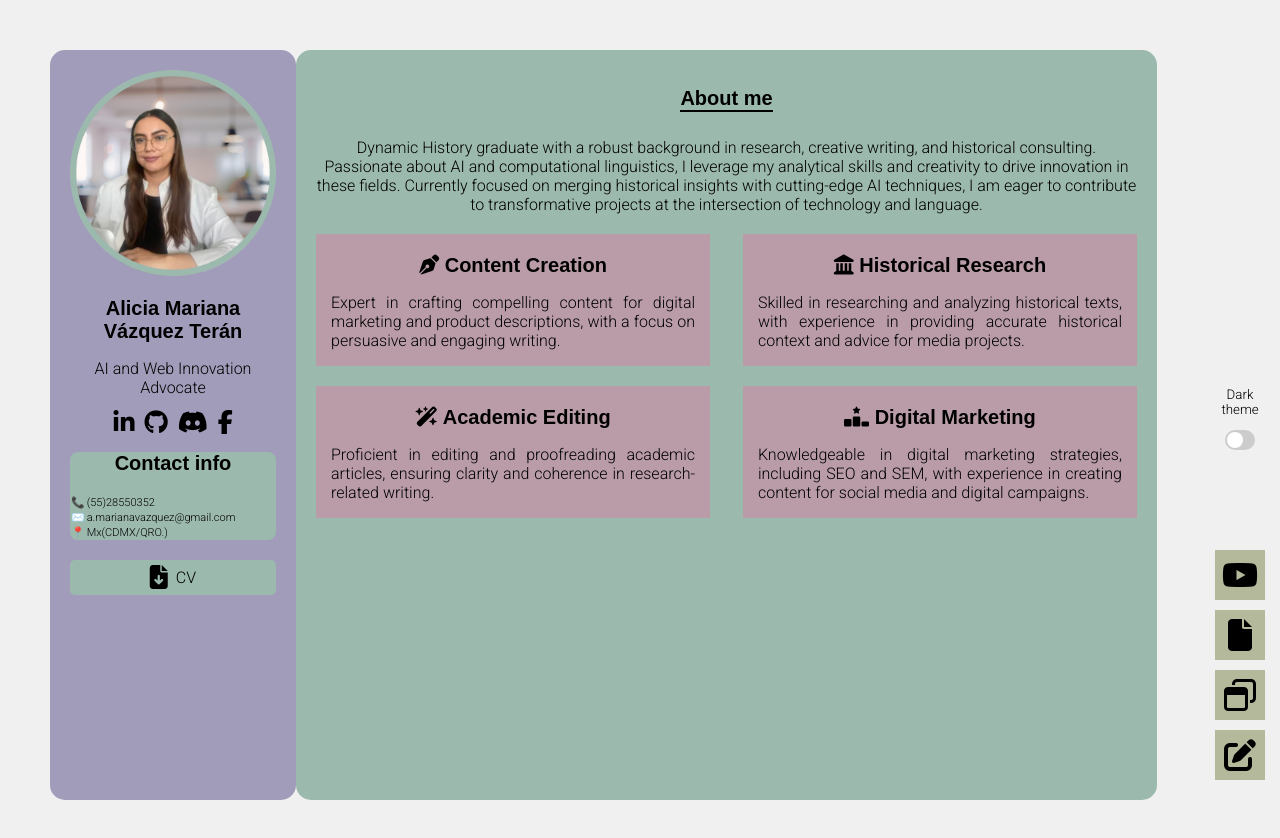
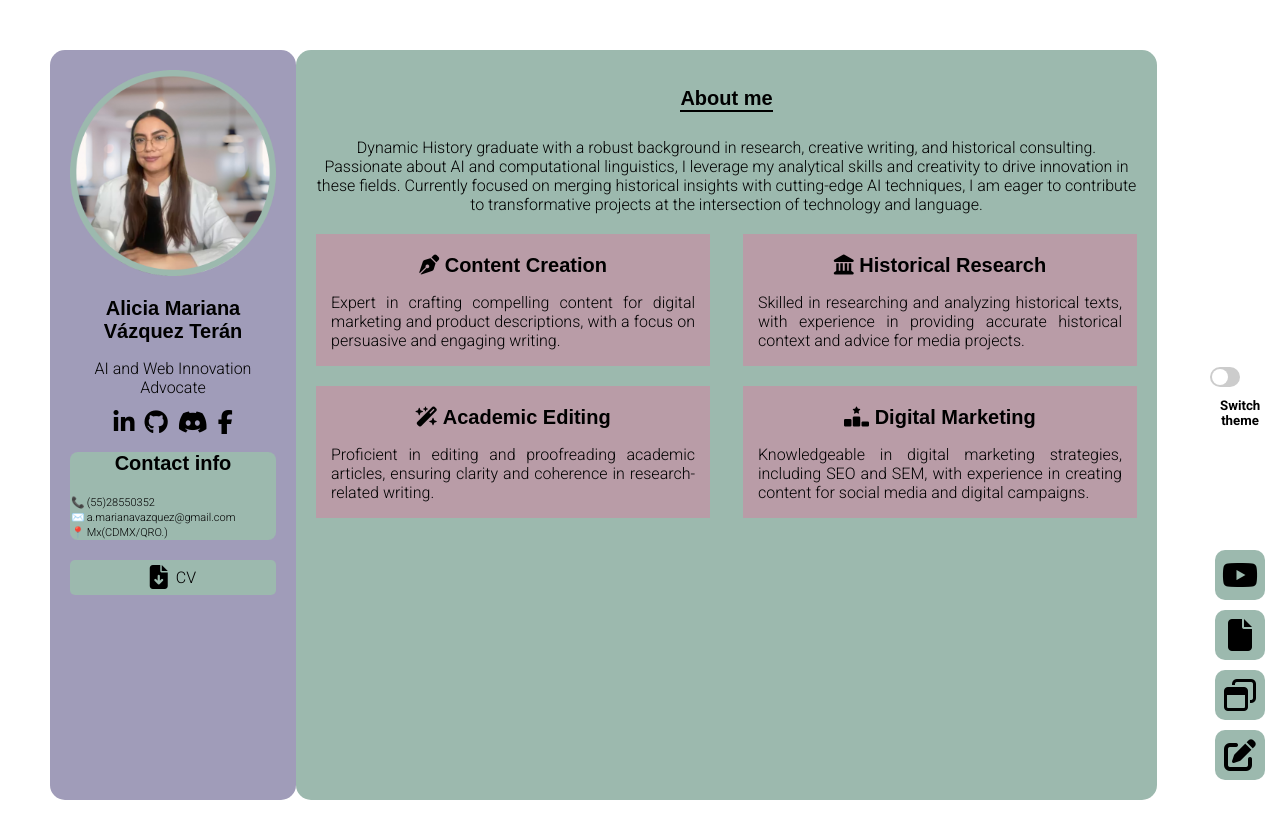
Before and after one commit to Mariana8595/portfolio, a plain HTML site: page index.html in a window 1280 px wide. Drawn offline with Linux system fonts and the light colour scheme; a web font is replaced by a local one.

Commit message:
3.Botón toggle funcionando

```diff
--- a/index.html
+++ b/index.html
@@ -111,22 +111,26 @@
             </div>
         </div>
         <div class="column three">
-            <div class="theme">
-                <div class="toggle-container">
-                    <p>Dark theme</p>
-                    <div id="toggleSwitch" class="toggle-switch">
-                        <div id="slider" class="slider"></div>
+            <div class="theme-toggle">
+                <label class="switch">
+                    <input type="checkbox" id="themeToggle">
+                    <span class="slider"></span>
+                </label>
             </div>
+            <div class="toggle-text">
+                <br><h5>Switch theme</h5>
             </div>
             <div class="dynamic">
                 <ul>
                     <li class="youtube">
-                            <a href="https://www.youtube.com/watch?v=xEESjT9hlTs&t=1s" class="theme_prev" rel="bookmark" target="_blank">
+                        <a href="https://www.youtube.com/watch?v=xEESjT9hlTs&t=1s" class="theme_prev" rel="bookmark"
+                            target="_blank">
                             <i class="fa-brands fa-youtube fa-2xl"></i>
                         </a>
                     </li>
                     <li class="text-sample">
-                            <a href="https://drive.google.com/file/d/1F6exkQHuc06lkzCC3ZGEXSxcQ07V-NVg/view?usp=sharing" class="theme_prev" rel="bookmark" target="_blank">
+                        <a href="https://drive.google.com/file/d/1F6exkQHuc06lkzCC3ZGEXSxcQ07V-NVg/view?usp=sharing"
+                            class="theme_prev" rel="bookmark" target="_blank">
                             <i class="fa-solid fa-file fa-2xl"></i>
                         </a>
                     </li>
@@ -136,7 +140,7 @@
                         </a>
                     </li>
                     <li class="contact">
-                            <a href="Contact_form.html"  target="_blank">
+                        <a href="Contact_form.html" target="_blank">
                             <i class="fa-solid fa-pen-to-square fa-2xl"></i>
                         </a>
 
@@ -145,14 +149,10 @@
             </div>
         </div>
     </div>
-
-        <script src="main.js"></script>
     <script type="text/javascript">
         emailjs.init('SvKgDzMm89Q8tMCPG')
     </script>
-
-    </div>
-    </div>
+    <script src="main.js"></script>
 </body>
 
 </html>
--- a/main.js
+++ b/main.js
@@ -1,20 +1,29 @@
-/*boton*/
 document.addEventListener('DOMContentLoaded', () => {
-    const toggleSwitch = document.getElementById('toggleSwitch');
+    const themeToggle = document.getElementById('themeToggle');
+    const body = document.body;
 
-    toggleSwitch.addEventListener('click', () => {
-        if (toggleSwitch.classList.contains('off')) {
-            toggleSwitch.classList.remove('off');
-            toggleSwitch.classList.add('on');
+    // Cargar el tema preferido del localStorage
+    if (localStorage.getItem('theme') === 'dark') {
+        body.classList.add('dark-theme');
+        themeToggle.checked = true;
+    } else {
+        body.classList.add('light-theme');
+    }
+
+    // Cambiar el tema cuando se haga clic en el interruptor
+    themeToggle.addEventListener('change', () => {
+        if (themeToggle.checked) {
+            body.classList.remove('light-theme');
+            body.classList.add('dark-theme');
+            localStorage.setItem('theme', 'dark');
         } else {
-            toggleSwitch.classList.remove('on');
-            toggleSwitch.classList.add('off');
+            body.classList.remove('dark-theme');
+            body.classList.add('light-theme');
+            localStorage.setItem('theme', 'light');
         }
     });
+});
 
-    // Inicializar el estado
-    toggleSwitch.classList.add('off');
-})
 //mail js
 
 const btn = document.getElementById('button');
--- a/styles.css
+++ b/styles.css
@@ -1,3 +1,13 @@
+.light-theme {
+    background-color: #ffffff;
+    color: #000000;
+}
+
+.dark-theme {
+    background-color: #333333;
+    color: #ffffff;
+}
+
 
 .container {
     display: flex;
@@ -91,8 +101,15 @@ h3 {
     display: flex;
     align-items: center;
     justify-content: center;
-    height: 100%;
-    /* Puedes ajustar esto según el tamaño del contenedor */
+    height: 100%; /* Puedes ajustar esto según el tamaño del contenedor */
+    margin-top: 20px;
+    background-color: #9cb9ae;
+    color: white;
+    border-radius: 5px;
+    cursor: pointer;
+    text-align: center;
+    color: black;
+    height: 35px;
 }
 
 .cv a {
@@ -170,18 +187,6 @@ td:nth-child(2) {
     /* Puedes ajustar el valor 40px según lo necesites para que la columna de datos se ajuste adecuadamente */
 }
 
-.cv {
-    margin-top: 20px;
-    background-color: #9cb9ae;
-    color: white;
-    border-radius: 5px;
-    cursor: pointer;
-    text-align: center;
-    color: black;
-    height: 35px;
-
-}
-
 /*Columna centro*/
 .two {
     background-color: #9cb9ae;
@@ -236,8 +241,6 @@ td:nth-child(2) {
     /* Ajusta el ancho de la columna */
     height: auto;
     /* Ajusta la altura al contenido */
-    background-color: #f0f0f0;
-    /* Color de fondo de la columna */
     overflow-y: auto;
     /* Permite el desplazamiento vertical */
     overflow-x: hidden;
@@ -247,85 +250,58 @@ td:nth-child(2) {
     padding: 10px;
 }
 
-.theme {
-    background-color: #f0f0f0;
+.theme-toggle {
+    position: absolute;
+    top: 20px;
+    right: 20px;
     display: flex;
-    flex-direction: column;
     align-items: center;
-    margin-top: 100px;
 }
 
-#theme-toggle {
-    background-color: lightblue;
-    margin-bottom: 20px;
-    display: flex;
-    /* Usar flexbox para alinear el ícono y el texto */
-    align-items: center;
-    /* Alinear verticalmente el ícono y el texto */
-    gap: 10px;
-    /* Espacio entre el ícono y el texto */
-    border-radius: 5px;
-    border-color: lightblue;
-    cursor: pointer;
-    width: 36px;
-    height: 20px;
-    padding-left: 0px;
+.switch {
+    position: relative;
+    display: inline-block;
+    width: 30px; /* Ancho del interruptor */
+    height: 20px; /* Altura del interruptor */
+    margin-right: 10px; /* Espacio entre el interruptor y el texto */
 }
 
-.toggle-container {
-    display: flex;
-    flex-direction: column;
-    text-align: center;
-    align-items: center;
-    font-size: smaller;
-}
-
-.toggle-switch {
-    position: relative;
-    width: 30px;
-    /* Reducido a 30px */
-    height: 20px;
-    /* Reducido a 20px */
-    background-color: #ccc;
-    border-radius: 10px;
-    /* Ajustado para que el botón sea circular */
-    display: flex;
-    align-items: center;
-    cursor: pointer;
-    transition: background-color 0.3s ease;
+.switch input {
+    opacity: 0;
+    width: 0;
+    height: 0;
 }
 
 .slider {
     position: absolute;
-    width: 16px;
-    /* Reducido a 16px */
-    height: 16px;
-    /* Reducido a 16px */
-    background-color: white;
-    border-radius: 50%;
-    transition: transform 0.3s ease;
-    transform: translateX(2px);
-    /* Ajustado para que el círculo se alinee correctamente */
+    cursor: pointer;
+    top: 0;
+    left: 0;
+    right: 0;
+    bottom: 0;
+    background-color: #ccc;
+    transition: .4s;
+    border-radius: 20px; /* Bordes redondeados */
 }
 
-.toggle-switch.on {
-    background-color: #4CAF50;
-    /* Verde */
+.slider:before {
+    position: absolute;
+    content: "";
+    height: 16px; /* Altura del círculo del interruptor */
+    width: 16px; /* Ancho del círculo del interruptor */
+    border-radius: 50%;
+    left: 2px; /* Ajuste para centrar el círculo */
+    bottom: 2px; /* Ajuste para centrar el círculo */
+    background-color: white;
+    transition: .4s;
 }
 
-.toggle-switch.off {
-    background-color: #ccc;
-    /* Gris */
+input:checked + .slider {
+    background-color: #2196F3;
 }
 
-.toggle-switch.on .slider {
-    transform: translateX(12px);
-    /* Mueve el slider a la derecha */
-}
-
-.toggle-switch.off .slider {
-    transform: translateX(2px);
-    /* Mueve el slider a la izquierda */
+input:checked + .slider:before {
+    transform: translateX(10px); /* Ajuste para mover el círculo */
 }
 
 /* Estilos para los elementos dentro de la columna tres */
@@ -342,20 +318,15 @@ td:nth-child(2) {
 }
 
 .dynamic li {
-    background-color: #b5b99c;
-    /* Color de fondo de los ítems */
+    background-color: #9cb9ae; /* Color de fondo de los ítems */
     height: 50px;
-    width: 50px;
-    /* Ancho de los ítems */
-    margin-bottom: 10px;
-    /* Espacio entre ítems */
+    width: 50px; /* Ancho de los ítems */
+    margin-bottom: 10px; /* Espacio entre ítems */
     display: flex;
     align-items: center;
     justify-content: center;
-    border-radius: 0;
-    /* Elimina el redondeo en los ítems */
-    cursor: pointer;
-    /* Cambia el cursor al pasar sobre los ítems */
+    border-radius: 10px; /* Elimina el redondeo en los ítems */
+    cursor: pointer; /* Cambia el cursor al pasar sobre los ítems */
     color: black;
 }
 
@@ -390,8 +361,10 @@ td:nth-child(2) {
     color: black;
 }
 
-.youtube a:active i, .youtube a:focus i {
-    color: #b99ca7; /* Cambia el color del ícono al hacer clic o recibir foco */
+.youtube a:active i,
+.youtube a:focus i {
+    color: #b99ca7;
+    /* Cambia el color del ícono al hacer clic o recibir foco */
 }
 
 .text-sample {
@@ -424,7 +397,8 @@ td:nth-child(2) {
     color: black;
 }
 
-.text-sample a:active i, .text-sample a:focus i {
+.text-sample a:active i,
+.text-sample a:focus i {
     color: #b99ca7;
 }
 
@@ -451,15 +425,19 @@ td:nth-child(2) {
 
 .web-sample a {
     text-decoration: none;
-    color: inherit; /* Hereda el color del contenedor */
+    color: inherit;
+    /* Hereda el color del contenedor */
 }
 
 .web-sample i {
-    color: black; /* Color del ícono por defecto */
+    color: black;
+    /* Color del ícono por defecto */
 }
 
-.web-sample a:active i, .web-sample a:focus i {
-    color: #b99ca7; /* Cambia el color del ícono al hacer clic o recibir foco */
+.web-sample a:active i,
+.web-sample a:focus i {
+    color: #b99ca7;
+    /* Cambia el color del ícono al hacer clic o recibir foco */
 }
 
 .contact {
@@ -481,17 +459,21 @@ td:nth-child(2) {
 .contact a {
     text-decoration: none;
 }
+
 .contact a {
     text-decoration: none;
-    color: inherit; /* Hereda el color del contenedor */
+    color: inherit;
+    /* Hereda el color del contenedor */
 }
 
 .contact i {
     color: black;
 }
 
-.contact a:active i, .contact a:focus i {
-    color: #b99ca7; /* Cambia el color del ícono al hacer clic o recibir foco */
+.contact a:active i,
+.contact a:focus i {
+    color: #b99ca7;
+    /* Cambia el color del ícono al hacer clic o recibir foco */
 }
 
 /* Ajustes para pantallas grandes */
@@ -542,12 +524,15 @@ td:nth-child(2) {
     }
 
     .what-i-do {
-        display: block; /* Cambia el contenedor a bloque para que los servicios se apilen verticalmente */
+        display: block;
+        /* Cambia el contenedor a bloque para que los servicios se apilen verticalmente */
     }
 
     .what-i-do .service {
-        width: 100%; /* Hace que cada servicio ocupe el 100% del ancho disponible */
-        margin-bottom: 20px; /* Espacio entre los servicios */
+        width: 100%;
+        /* Hace que cada servicio ocupe el 100% del ancho disponible */
+        margin-bottom: 20px;
+        /* Espacio entre los servicios */
     }
 
     .three {
@@ -560,7 +545,6 @@ td:nth-child(2) {
         height: auto;
         /* Ajusta la altura al contenido */
         border-radius: 0;
-        /* Elimina el redondeo en pantallas pequeñas */
     }
 
     .dynamic li {
```
Lines whose indentation alone changed are shown as unchanged.
